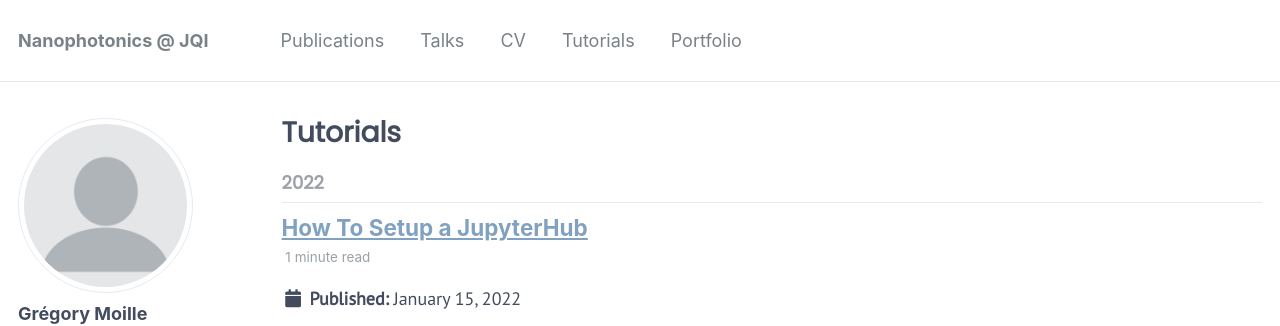
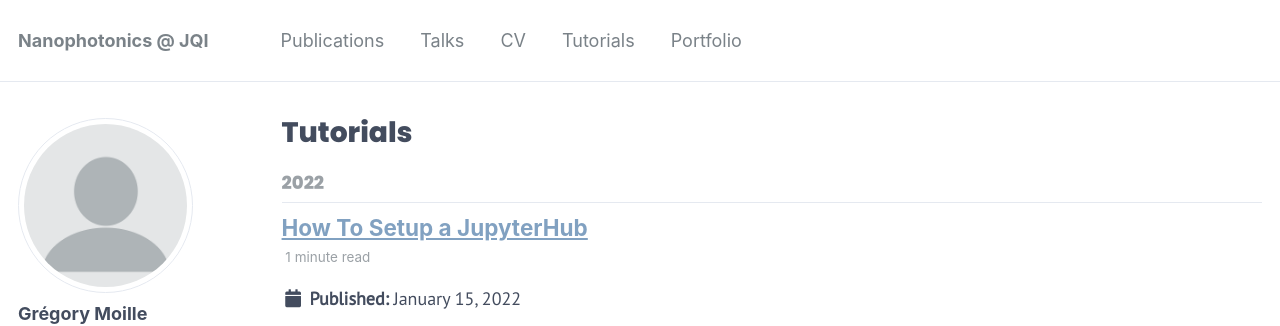
Before and after one commit to gregmoille/gregmoille.github.io, a Jekyll site: the page built from _pages/tutorials.html, in a window 1280 px wide. Shown: the top 326 px of the page. Built offline with Jekyll 4.4.1, drawn with Linux system fonts in a browser that asks for light colours; some web fonts are replaced.

Commit message:
bolder header

```diff
--- a/_sass/_base.scss
+++ b/_sass/_base.scss
@@ -31,10 +31,12 @@ h1, h2, h3, h4, h5, h6 {
 h1 {
   margin-top: 0;
   font-size: $type-size-3;
+  font-weight: bolder;
 }
 
 h2 {
   font-size: $type-size-4;
+  font-weight: bold;
 }
 
 h3 {
--- a/_sass/_variables.scss
+++ b/_sass/_variables.scss
@@ -11,7 +11,8 @@
 @import url(//fonts.googleapis.com/css?family=Fondamento);
 @import url(//fonts.googleapis.com/css?family=PT+Serif);
 @import url(//fonts.googleapis.com/css?family=PT+Sans);
-@import url(//fonts.googleapis.com/css?family=Poppins);
+@import url(//fonts.googleapis.com/css?family=Poppins|Poppins:wght@600|Poppins:wght@800);
+
 
 
 $doc-font-size              : 16;
```
